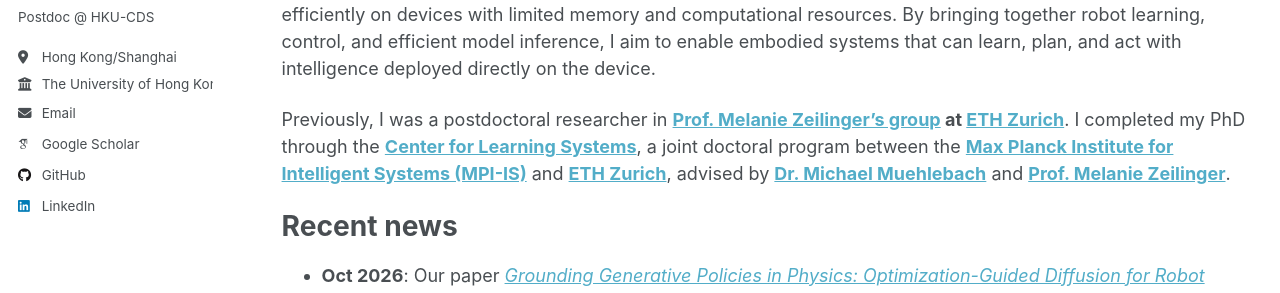
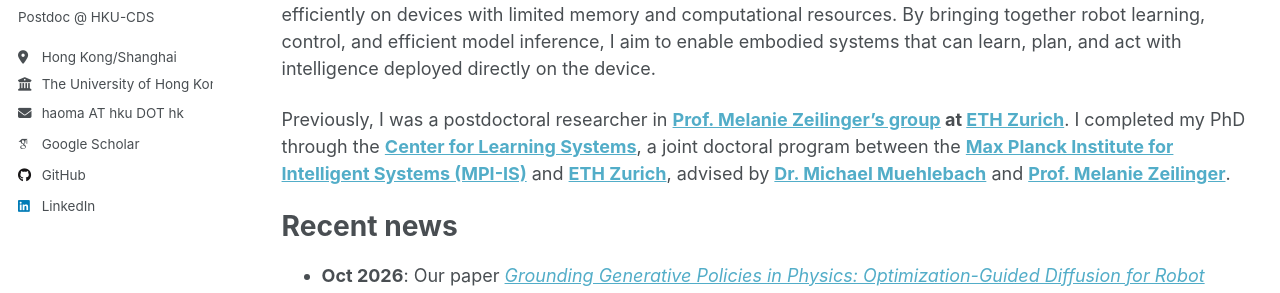
Before and after one commit to HaoMAFRLu/HaoMAFRLu.github.io, a Jekyll site: the page built from _pages/about_me.md, in a window 1280 px wide. Shown: the part 268-561 px from the top of the page. Built offline with Jekyll 4.4.1, drawn with Linux system fonts in a browser that asks for light colours; some web fonts are replaced; a script that is not in the unit is left out.

Commit message:
Display obfuscated HKU email as plain text

```diff
--- a/_config.yml
+++ b/_config.yml
@@ -30,7 +30,8 @@ author:
   location         : "Hong Kong/Shanghai"
   employer         : "The University of Hong Kong"
   uri              : # URL
-  email            : "haomah@ethz.ch"
+  email            :
+  email_display    : "haoma AT hku DOT hk"
 
   # Academic websites
   academia         : # URL
--- a/_includes/author-profile.html
+++ b/_includes/author-profile.html
@@ -33,8 +33,8 @@
       {% if author.uri %}
         <li><a href="{{ author.uri }}"><i class="fas fa-fw fa-link icon-pad-right" aria-hidden="true"></i>{{ site.data.ui-text[site.locale].website_label | default: "Website" }}</a></li>
       {% endif %}
-      {% if author.email %}
-        <li><a href="mailto:{{ author.email }}"><i class="fas fa-fw fa-envelope icon-pad-right" aria-hidden="true"></i>{{ site.data.ui-text[site.locale].email_label | default: "Email" }}</a></li>
+      {% if author.email_display or author.email %}
+        <li><span class="author__email"><i class="fas fa-fw fa-envelope icon-pad-right" aria-hidden="true"></i>{{ author.email_display | default: author.email | replace: '@', ' AT ' | replace: '.', ' DOT ' | escape }}</span></li>
       {% endif %}
 
       <!-- Font Awesome and Academicons icons / Academic websites -->
--- a/_sass/layout/_sidebar.scss
+++ b/_sass/layout/_sidebar.scss
@@ -247,7 +247,8 @@
     white-space: nowrap;
   }
 
-  a {
+  a,
+  .author__email {
     display: block;
     margin-bottom: 5px;
     padding-right: 5px;
@@ -256,9 +257,9 @@
     color: inherit;
     font-size: $type-size-5;
     text-decoration: none;
+  }
 
-    &:hover {
-      text-decoration: underline;
-    }
+  a:hover {
+    text-decoration: underline;
   }
 }
```
